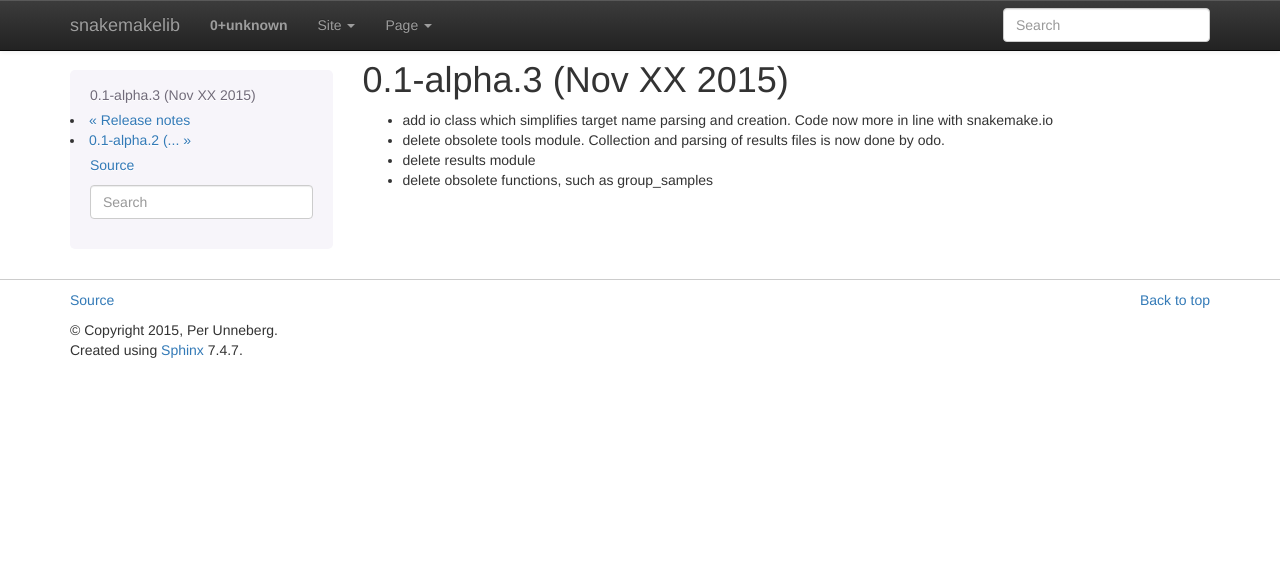
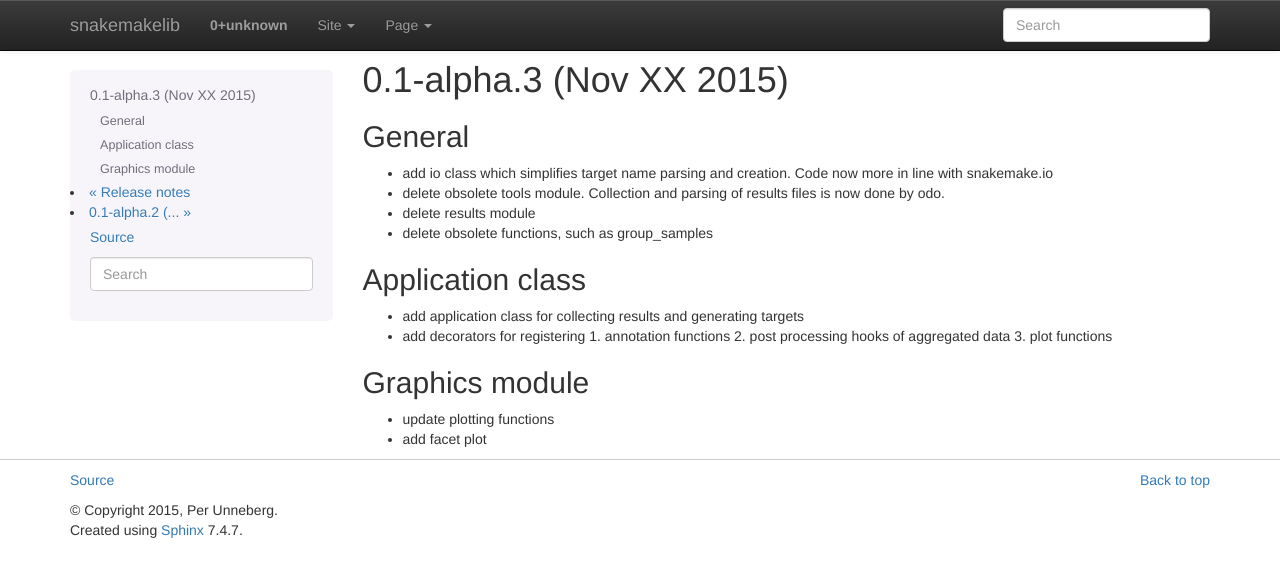
Before and after one commit to percyfal/snakemakelib-core, a Sphinx documentation site: the page built from sphinx/source/docs/releases/0.1-alpha.3.rst, in a window 1280 px wide. Shown: the top 577 px of the page. Built offline with Sphinx 7.4.7, drawn with Linux system fonts in a browser that asks for light colours; pages that are not in the unit, such as notebooks, are missing from menus.

Commit message:
Simplify make_targets, update release notes

```diff
--- a/sphinx/source/docs/releases/0.1-alpha.3.rst
+++ b/sphinx/source/docs/releases/0.1-alpha.3.rst
@@ -1,5 +1,8 @@
 0.1-alpha.3 (Nov XX 2015)
 =========================
+
+General
+-------
 
 - add io class which simplifies target name parsing and creation. Code
   now more in line with snakemake.io
@@ -7,3 +10,20 @@
   files is now done by odo.
 - delete results module
 - delete obsolete functions, such as group_samples
+
+
+Application class
+------------------
+
+- add application class for collecting results and generating targets
+- add decorators for registering
+  1. annotation functions
+  2. post processing hooks of aggregated data
+  3. plot functions
+
+
+Graphics module
+---------------
+
+- update plotting functions
+- add facet plot
```
Also changed, not shown: 1 other file.
